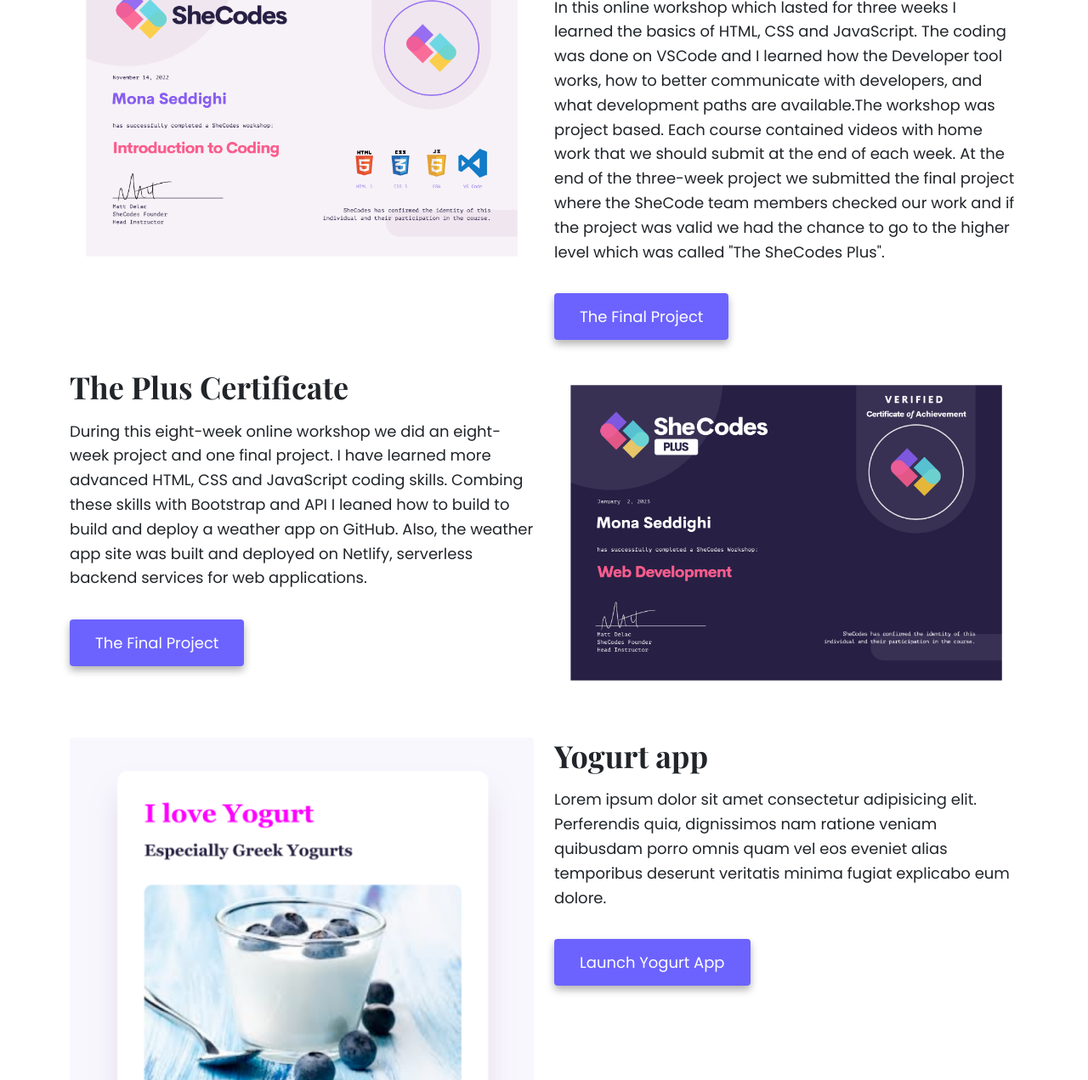
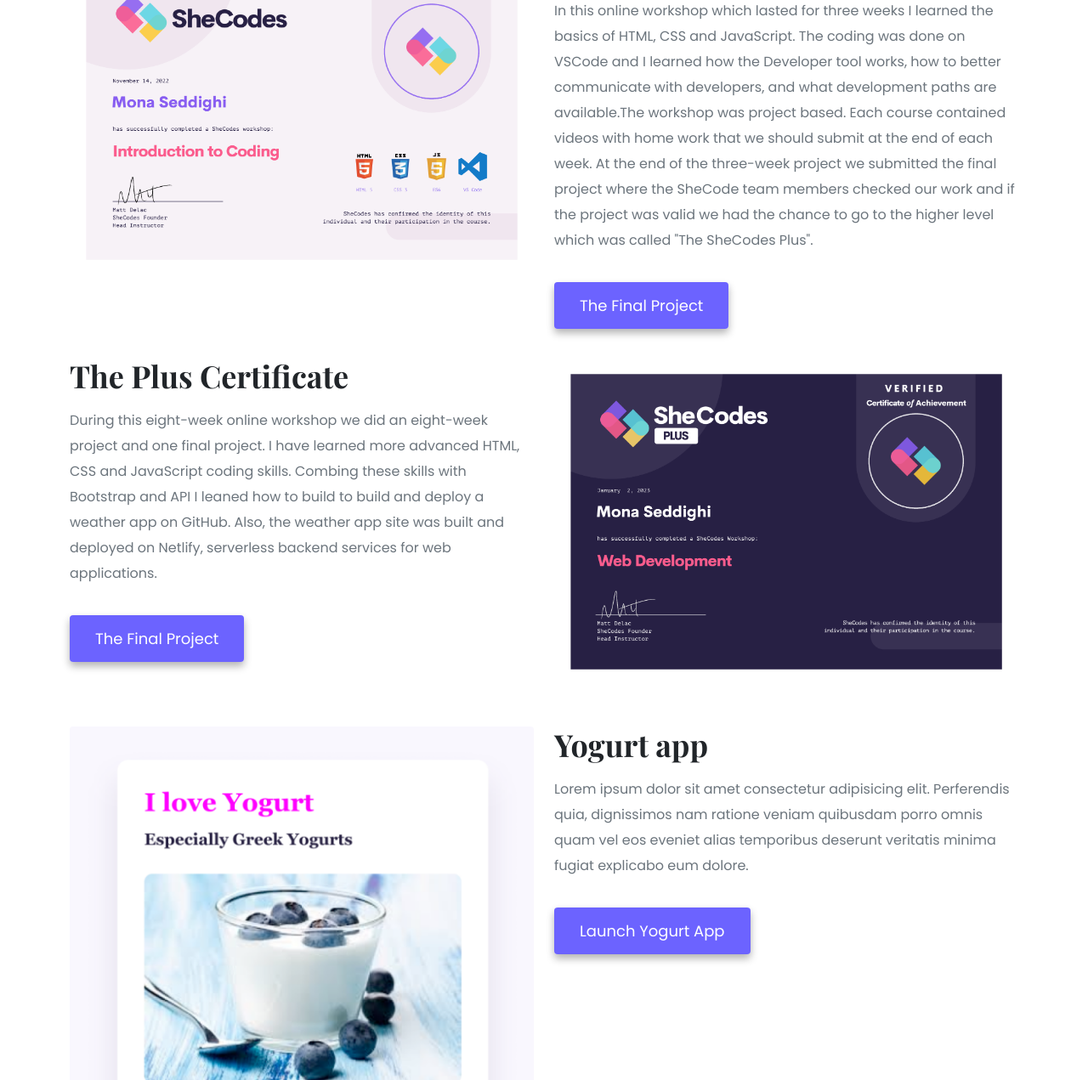
Before and after one commit to monaSeddighi/my-homework-project, a plain HTML site: page index.html in a window 1280 px wide. Shown: the part 710-1981 px from the top of the page at 85% size. Drawn offline with nearby package versions, Linux system fonts and the light colour scheme.

Commit message:
giving a color to the paragraph using bootstrap

```diff
--- a/index.html
+++ b/index.html
@@ -71,7 +71,7 @@
         </div>
         <div class="col-md-6">
           <h2 class="mb-3">The Basic Certificate</h2>
-          <p>
+          <p class="text-muted">
             In this online workshop which lasted for three weeks I learned the basics of HTML, CSS and JavaScript. The coding was done on VSCode and I learned how the Developer tool works, how to better communicate with developers, and what development paths are available.The workshop was project based. Each course contained videos with home work that we should submit at the end of each week. At the end of the three-week project we submitted the final project where the SheCode team members checked our work and if the project was valid we had the chance to go to the higher level which was called "The SheCodes Plus".
 
           </p>
@@ -83,7 +83,7 @@
       <div class="row mt-5">
         <div class="col-md-6">
           <h2 class="mb-3">The Plus Certificate</h2>
-          <p>
+          <p class="text-muted" >
             During this eight-week online workshop we did an eight-week project and one final project. I have learned more advanced HTML, CSS and JavaScript coding skills. Combing these skills with Bootstrap and API I leaned how to build to build and deploy a weather app on GitHub. Also, the weather app site was built and deployed on Netlify, serverless backend services for web applications.
           </p>
           <div class="mt-5">
@@ -100,7 +100,7 @@
         </div>
         <div class="col-md-6">
           <h2 class="mb-3">Yogurt app</h2>
-          <p>
+          <p class="text-muted">
             Lorem ipsum dolor sit amet consectetur adipisicing elit. Perferendis
             quia, dignissimos nam ratione veniam quibusdam porro omnis quam vel
             eos eveniet alias temporibus deserunt veritatis minima fugiat
--- a/style.css
+++ b/style.css
@@ -40,8 +40,8 @@
 }
 
 p {
-    font-size: 18px;
-    line-height: 1.6;
+    font-size: 16px;
+    line-height: 30px;
 font-family: var( --paragraph-font-family);
     font-weight: normal;
 }
```
